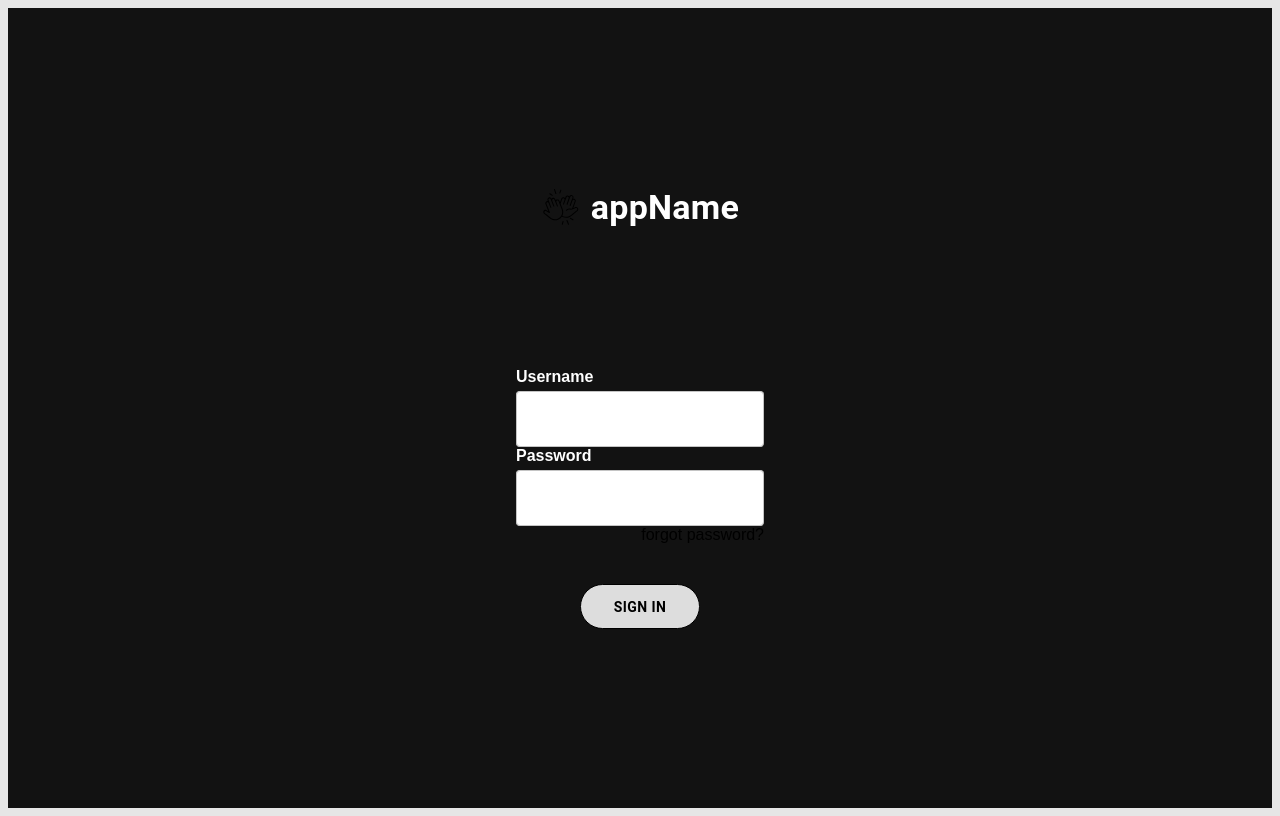
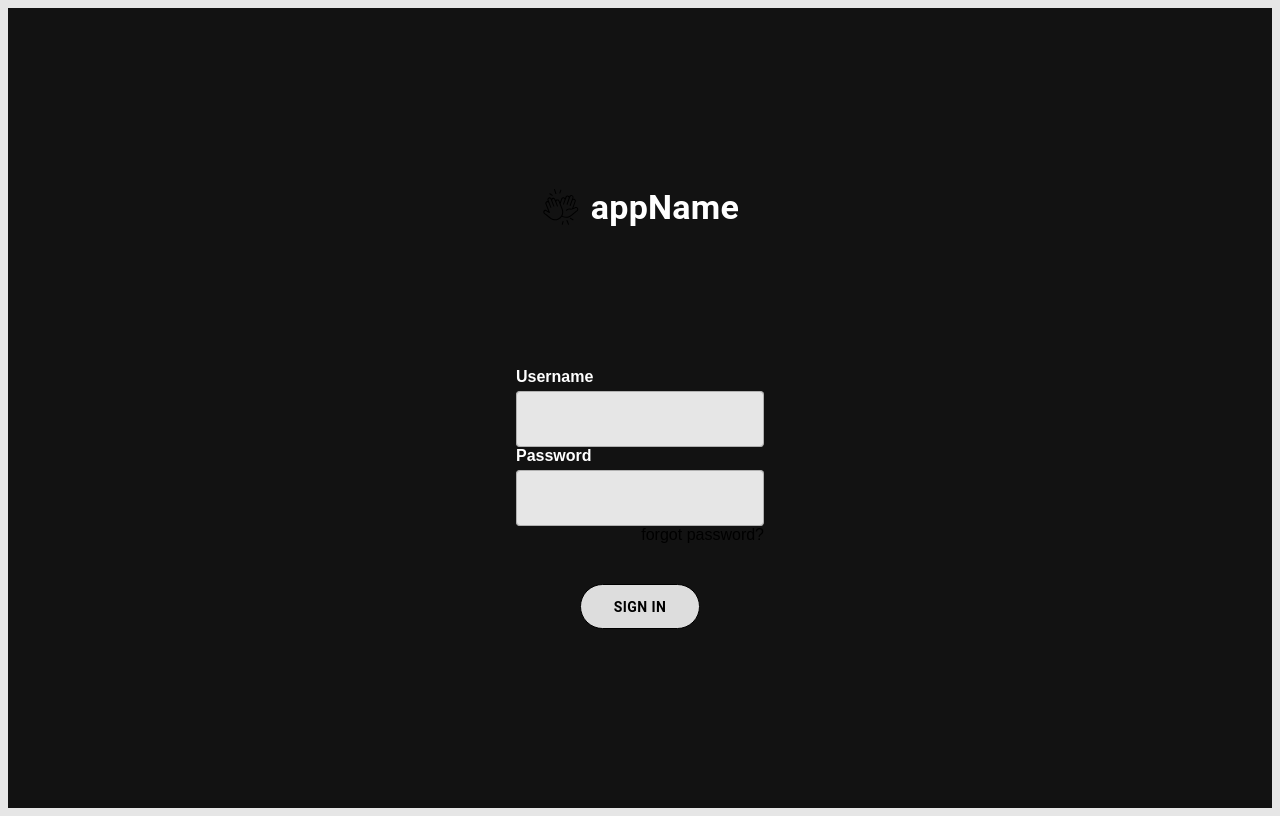
Before and after one commit to petar554/Note-Wise, a React (Vite) app: page / in a window 1280 px wide. Built offline with nearby package versions, Linux system fonts and the light colour scheme; the HTML template or start-up script is replaced by a standard one.

Commit message:
Update CSS styling for input fields

```diff
--- a/src/components/SignIn.jsx
+++ b/src/components/SignIn.jsx
@@ -40,7 +40,7 @@ const SignIn = ({ onLoginSuccess }) => {
           variant="outlined"
           InputProps={{
             className: 'input-field',
-            sx: { backgroundColor: '#ffffff', color: '#000000'
+            sx: { backgroundColor: '#E6E6E6', color: '#000000'
           }}}
           value={username}
           onChange={(e) => setUsername(e.target.value)}
@@ -54,7 +54,7 @@ const SignIn = ({ onLoginSuccess }) => {
           variant="outlined"
           InputProps={{
             className: 'input-field',
-            sx: { backgroundColor: '#ffffff', color: '#000000'
+            sx: { backgroundColor: '#E6E6E6', color: '#000000'
           }}}
           value={password}
           onChange={(e) => setPassword(e.target.value)}
```
